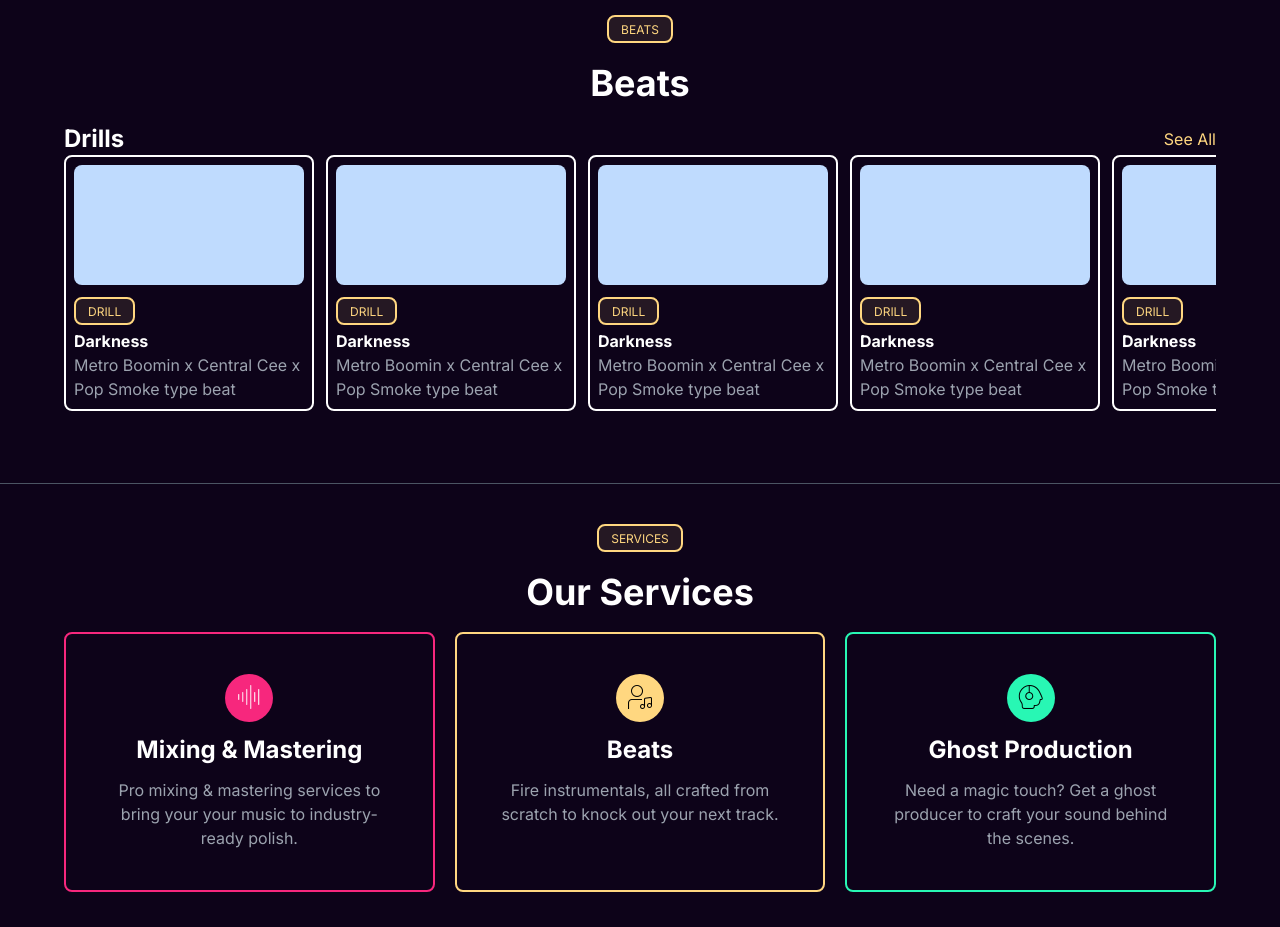
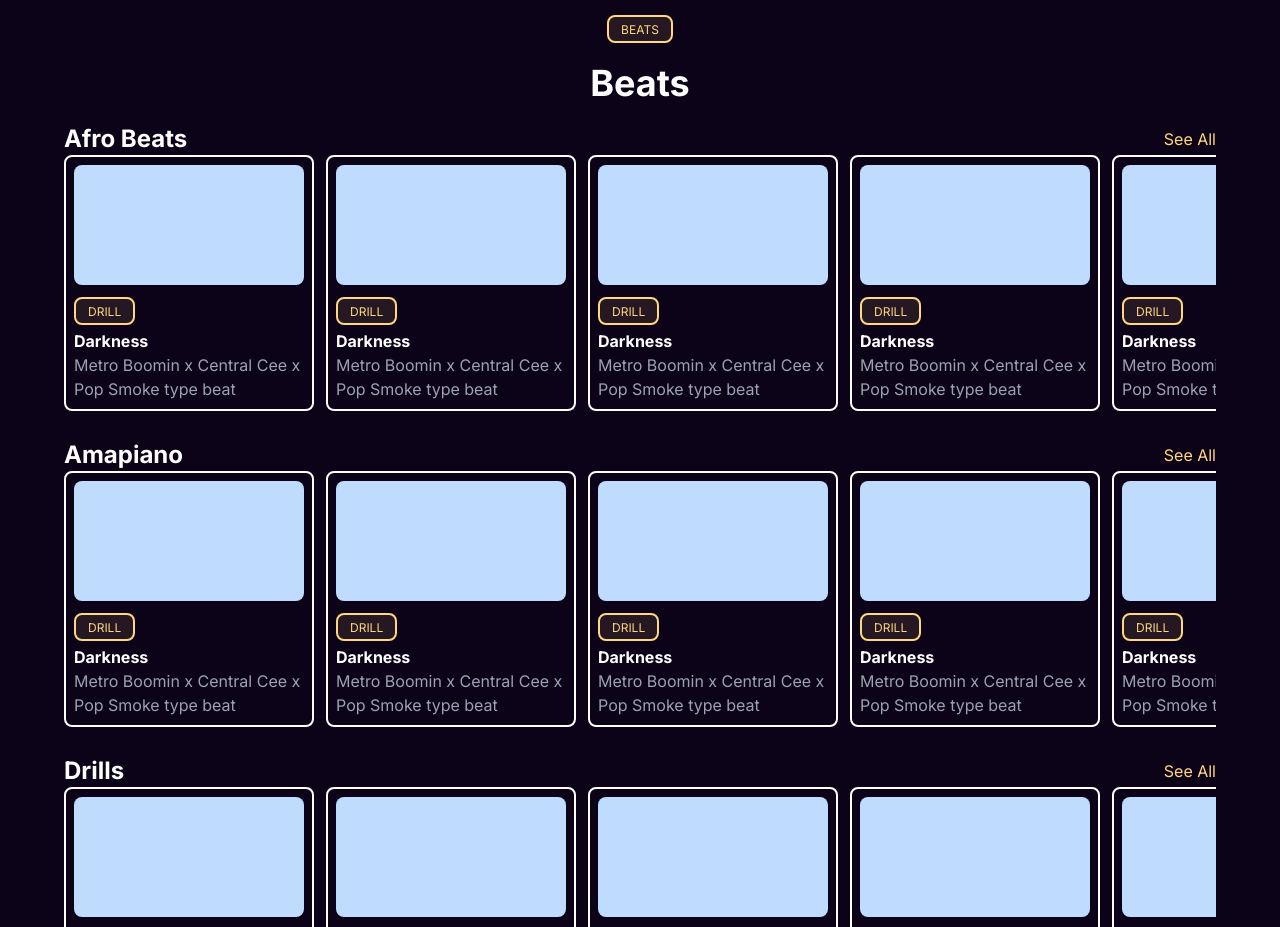
Before and after one commit to Okeke-Divine/Prod-Kayks, a Next.js app: page / in a window 1280 px wide. Shown: the part 760-1687 px from the top of the page. Built offline with nearby package versions, Linux system fonts and the light colour scheme.

Commit message:
Updated the beats section

```diff
--- a/src/components/home/Beats.jsx
+++ b/src/components/home/Beats.jsx
@@ -13,8 +13,60 @@ export default function Beats() {
         </div>
         <div className="my-5 font-bold text-4xl text-center">Beats</div>
 
-        <div className="">
+        {/* afro */}
+        <div className="mb-5">
+          <ComponentTitle name="Afro Beats" url="/beats/?genre=afro-beats" />
+          <div className="flex flex-nowrap whitespace-nowrap overflow-x-auto gap-3 pb-2">
+            <BeatCard />
+            <BeatCard />
+            <BeatCard />
+            <BeatCard />
+            <BeatCard />
+            <BeatCard />
+            <BeatCard />
+            <BeatCard />
+            <BeatCard />
+            <BeatCard />
+            <BeatCard />
+          </div>
+        </div>
+        {/* amapiano */}
+        <div className="mb-5">
+          <ComponentTitle name="Amapiano" url="/beats/?genre=amapiano" />
+          <div className="flex flex-nowrap whitespace-nowrap overflow-x-auto gap-3 pb-2">
+            <BeatCard />
+            <BeatCard />
+            <BeatCard />
+            <BeatCard />
+            <BeatCard />
+            <BeatCard />
+            <BeatCard />
+            <BeatCard />
+            <BeatCard />
+            <BeatCard />
+            <BeatCard />
+          </div>
+        </div>
+        {/* drills */}
+        <div className="mb-5">
           <ComponentTitle name="Drills" url="/beats/?genre=drill" />
+          <div className="flex flex-nowrap whitespace-nowrap overflow-x-auto gap-3 pb-2">
+            <BeatCard />
+            <BeatCard />
+            <BeatCard />
+            <BeatCard />
+            <BeatCard />
+            <BeatCard />
+            <BeatCard />
+            <BeatCard />
+            <BeatCard />
+            <BeatCard />
+            <BeatCard />
+          </div>
+        </div>
+        {/* traps */}
+        <div className="mb-5">
+          <ComponentTitle name="Traps" url="/beats/?genre=trap" />
           <div className="flex flex-nowrap whitespace-nowrap overflow-x-auto gap-3 pb-2">
             <BeatCard />
             <BeatCard />
```
